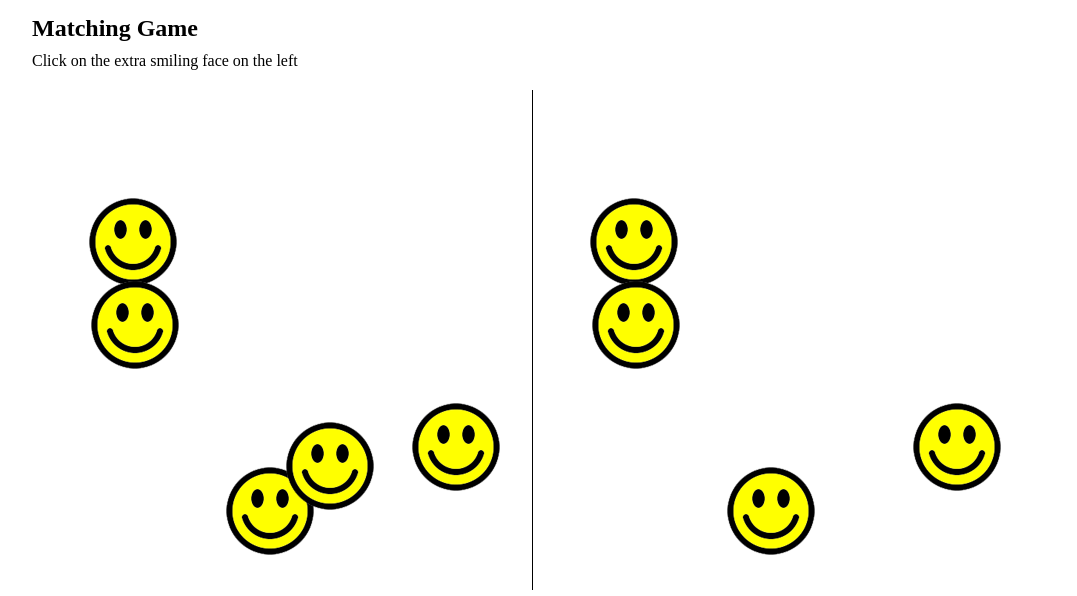
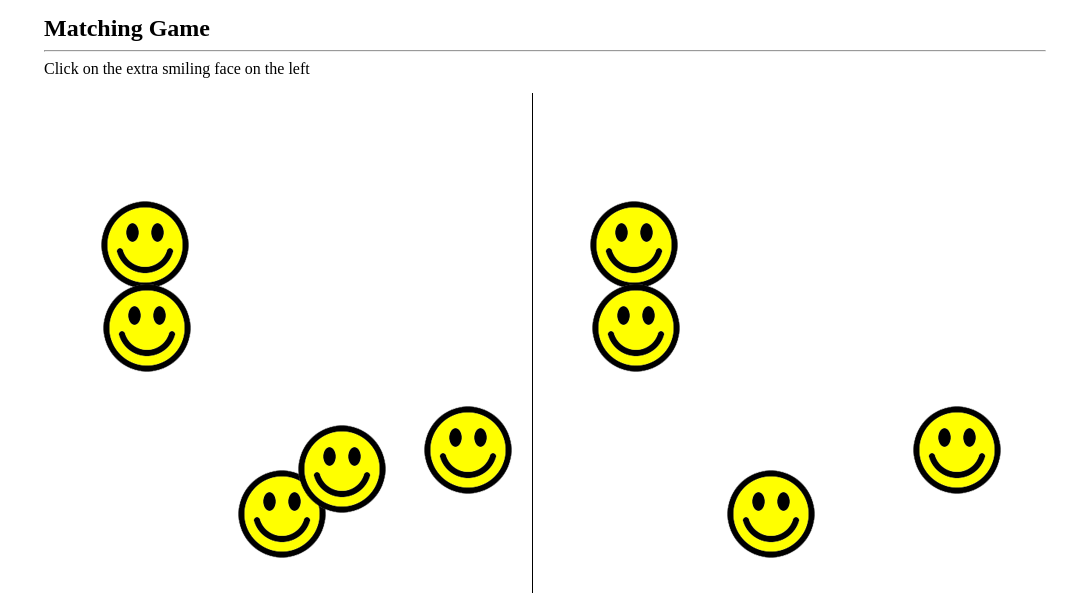
Before and after one commit to CodeDaitya/javascript, a plain HTML site: page matchingGame/part4.html in a window 1280 px wide. Shown: the whole page, without its empty margins (144-1221 px from the left). Drawn offline with Linux system fonts and the light colour scheme.

Commit message:
Horizontal rule post heading

```diff
--- a/matchingGame/part4.html
+++ b/matchingGame/part4.html
@@ -6,14 +6,17 @@
     <style>
       body{
         margin: 0; padding: 0;
-        margin-left: 11em;
+        margin-left: 11.75em;
       }
-      h2{margin: 0; padding: 15px 0 5px 0;}
-      p{margin: 0; padding: 5px 0 20px 0;}
+      h2{margin: 0; padding-top: 15px;}
+      p{margin: 0; padding-bottom: 15px;}
       div{
         position: absolute;
         display: inline; height: 500px;
         margin: 0; padding: 0;
+      }
+      hr{
+        margin-left: 0;width: 1000px;
       }
 
       #leftSide{
@@ -29,7 +32,7 @@
     </style>
   </head>
   <body onload="generateFaces()">
-    <h2>Matching Game</h2>
+    <h2>Matching Game</h2><hr>
     <p>Click on the extra smiling face on the left</p>
 
     <div id="leftSide"></div><div id="rightSide"></div>
@@ -60,15 +63,16 @@
       //proceed to the next level; remove faces, re-generate with +5 faces
       theLeftSide.lastChild.onclick = function nextLevel(event){
         event.stopPropagation();
-        while(theLeftSide.firstChild){
+        while(theLeftSide.firstChild||theRightSide.firstChild){
           theLeftSide.removeChild(theLeftSide.firstChild);
+          theRightSide.removeChild(theRightSide.firstChild);
         }
         numberOfFaces += 5;
         generateFaces();
       };
 
       //game over on click anything other than the extra image
-      var theBody = document.getElementsByName('body')[0];
+      var theBody = document.getElementsByTagName('body')[0];
       theBody.onclick = function gameOver(event){
         alert('Game Over!');
         theBody.onclick = null;
```
